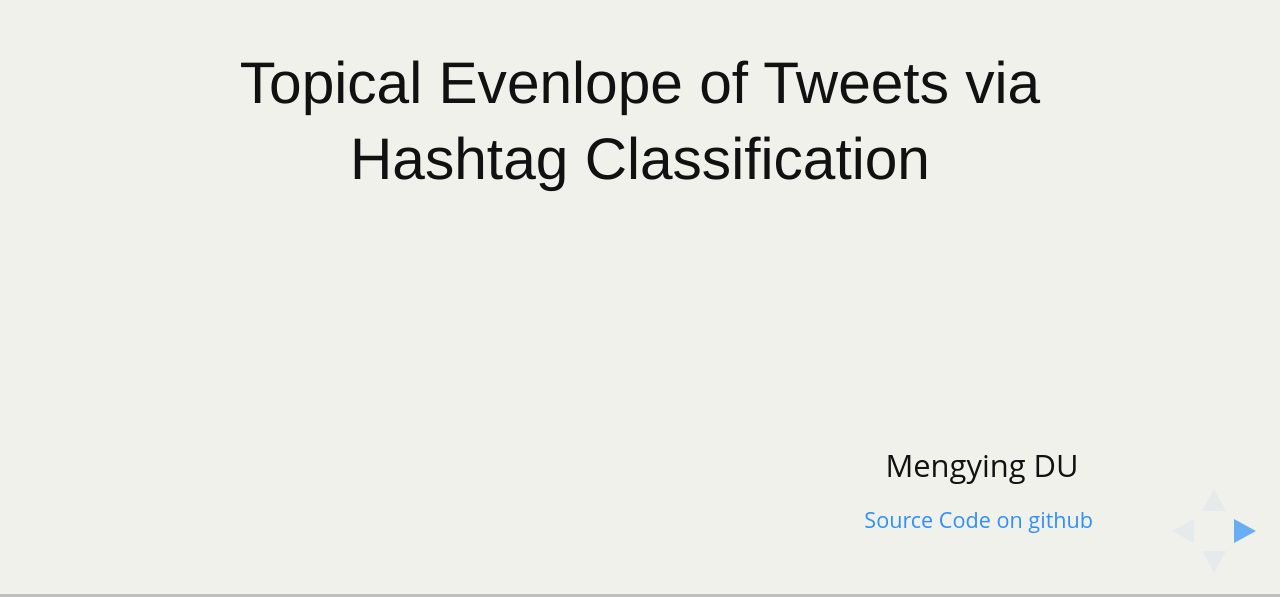
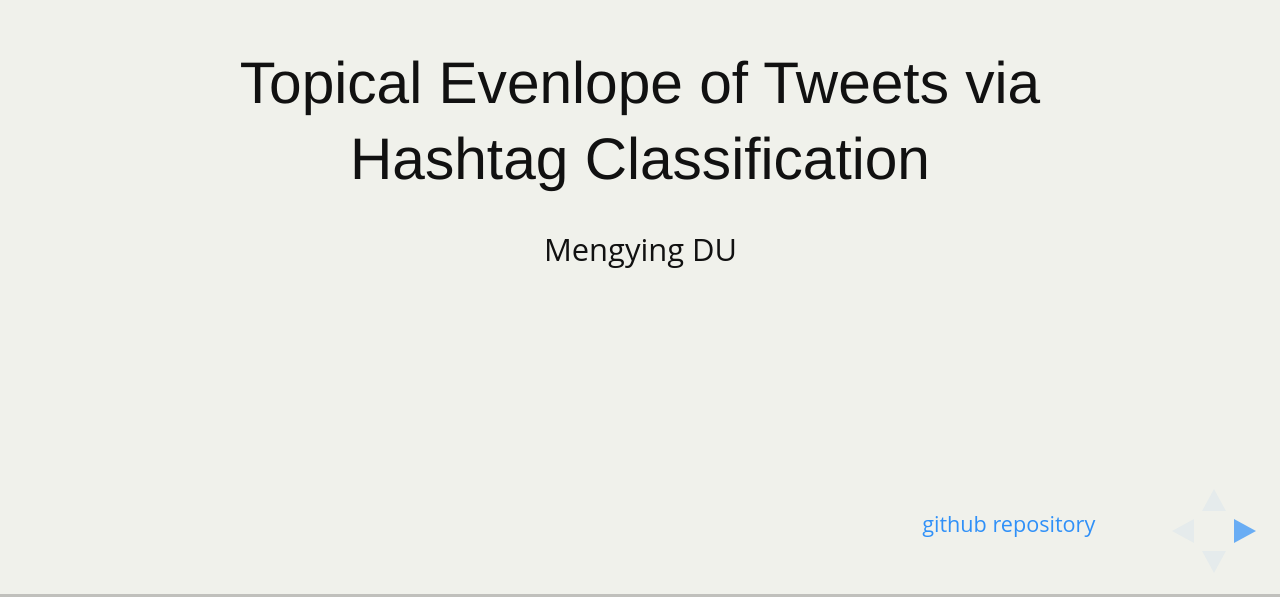
Before and after one commit to mydu/IIR, a plain HTML site: page index.html in a window 1280 px wide. Shown: the part 203-800 px from the top of the page. Drawn offline with Linux system fonts and the light colour scheme; a web font is replaced by a local one.

Commit message:
gh-pages

```diff
--- a/index.html
+++ b/index.html
@@ -28,11 +28,11 @@
 				<section data-id="adab90f89d0d38f676e602b36a61820b"><div class="sl-block" data-block-type="text" style="width: 800px; left: 80px; top: 202px; height: auto;" data-block-id="2908cbb37c07f27f5494e0efed763be3"><div class="sl-block-content" data-placeholder-tag="h1" data-placeholder-text="Title Text" style="z-index: 11;">
 <h2>Topical Evenlope of Tweets via Hashtag Classification</h2>
 </div></div>
-<div class="sl-block" data-block-type="text" data-block-id="c45bb9cee96de59a935d0b351f1cd5dd" style="height: auto; min-width: 30px; min-height: 30px; width: 243px; left: 691px; top: 591px;"><div class="sl-block-content" data-placeholder-tag="p" data-placeholder-text="Text" style="z-index: 12;">
+<div class="sl-block" data-block-type="text" data-block-id="c45bb9cee96de59a935d0b351f1cd5dd" style="height: auto; min-width: 30px; min-height: 30px; width: 243px; left: 359px; top: 381px;"><div class="sl-block-content" data-placeholder-tag="p" data-placeholder-text="Text" style="z-index: 12;">
 <p>Mengying DU</p>
 </div></div>
-<div class="sl-block" data-block-type="text" data-block-id="c84aaa4464f4e6501545c522c25d9e52" style="height: auto; min-width: 30px; min-height: 30px; width: 296px; left: 664px; top: 641px;"><div class="sl-block-content" data-placeholder-tag="p" data-placeholder-text="Text" style="z-index: 13;">
-<p><span style="font-size:0.7em"><span style="color:rgb(17, 17, 17)"><a href="https://github.com/mydu/IIR/tree/master" target="_blank">Source Cod</a></span><span style="color:rgb(17, 17, 17)"><a href="https://github.com/mydu/IIR/tree/master" target="_blank">e on github</a> </span></span></p>
+<div class="sl-block" data-block-type="text" data-block-id="c84aaa4464f4e6501545c522c25d9e52" style="height: auto; min-width: 30px; min-height: 30px; width: 225px; left: 726px; top: 645px;"><div class="sl-block-content" data-placeholder-tag="p" data-placeholder-text="Text" style="z-index: 13;">
+<p><a href="https://github.com/mydu/IIR/tree/master" target="_blank"><span style="font-size:0.7em">github repository</span></a></p>
 </div></div></section><section class="stack" data-id="e3de3898982fe5cf1c8c163ba4b133f2"><section data-id="0274495b1c31256b0375ea4bd89a57cd"><div class="sl-block" data-block-type="text" style="width: 800px; left: 80px; top: 190px; height: auto;" data-block-id="4755cfbb6313ea5680a643dfe7849958"><div class="sl-block-content" data-placeholder-tag="h2" data-placeholder-text="Title Text">
 <h2>Introduction</h2>
 </div></div>
```
